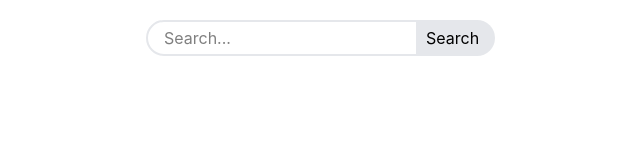
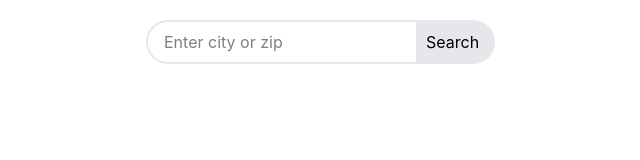
Before and after one commit to bathoele/weather-app, a React (Vite) app: page / in a window 1280 px wide. Shown: the top 160 px of the page, without its empty margins (94-734 px from the left). Built offline with nearby package versions, Linux system fonts and the light colour scheme.

Commit message:
Add focus, sizing styles

```diff
--- a/src/components/SearchBar.jsx
+++ b/src/components/SearchBar.jsx
@@ -52,13 +52,13 @@ function SearchBar({ onResults }) {
   return (
     <div className="inline">
       <form
-        className="inline-flex h-9"
+        className="inline-flex h-11"
         onSubmit={handleInput}>
         <input
-          className="border-2 border-gray-200 p-1 pl-4 rounded-l-full"
+          className="border-2 border-gray-200 p-1 pl-4 rounded-l-full focus:outline-none focus:border-green-800"
           value={query}
           onChange={(e) => setQuery(e.target.value)}
-          placeholder="Search..."
+          placeholder="Enter city or zip"
           onFocus={() => suggestions.length > 0 && setOpen(true)}
           onBlur={() => setTimeout(() => setOpen(false), 150)}
           autoComplete="off"
```
